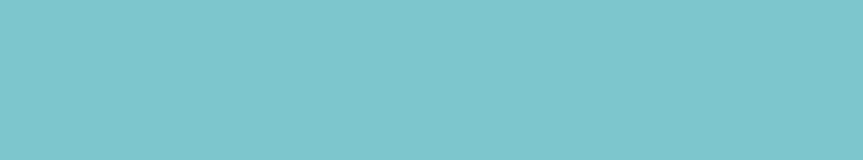
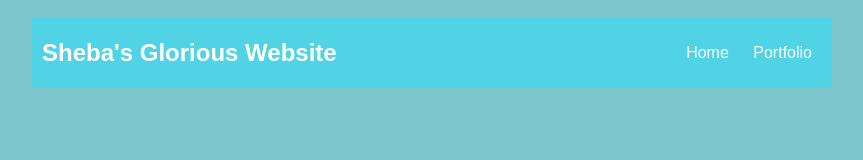
Before and after one commit to AmandaEm/Amanda-Smith.github.io, a plain HTML site: page portfolio.html in a window 1280 px wide. Shown: the whole page, without its empty margins (208-1071 px from the left). Drawn offline with Linux system fonts and the light colour scheme.

Commit message:
portfolio.html

```diff
--- a/portfolio.html
+++ b/portfolio.html
@@ -81,7 +81,15 @@
 
     <body>
       <div id="all-contents">
-
+        <nav>
+            <header>Sheba's Glorious Website</header>
+            <ul>
+                <li><a href="index.html">Home</a>
+                </li>
+                <li><a href="portfolio.html">Portfolio</a>
+                </li>
+            </ul>
+        </nav>
       </div>
     </body>
 </html>
```
